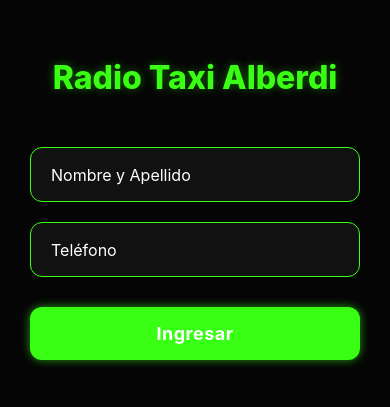
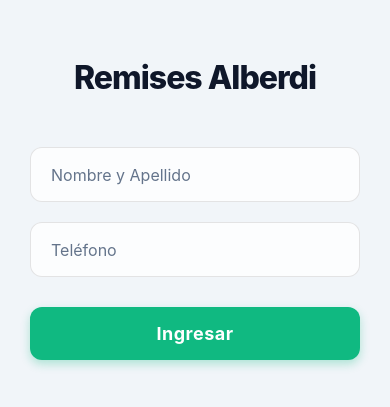
Before and after one commit to desarrolloremisesalberdi-cmyk/Desarrollo-Remises-Alberdi, a React Native app in the folder app-pasajero/: screen /Login in a window 390 px wide. Shown: the part 213-620 px from the top of the page. Built offline with nearby package versions, Linux system fonts and the light colour scheme; no server answers.

Commit message:
feat(app-pasajero): rediseño a tema dinamico claro/oscuro glassmorphism

```diff
--- a/app-pasajero/src/screens/LoginScreen.js
+++ b/app-pasajero/src/screens/LoginScreen.js
@@ -1,5 +1,5 @@
 import React, { useState, useEffect } from 'react';
-import { View, Text, TextInput, TouchableOpacity, StyleSheet, Alert, ActivityIndicator, Platform } from 'react-native';
+import { View, Text, TextInput, TouchableOpacity, StyleSheet, ActivityIndicator, Platform, useColorScheme } from 'react-native';
 
 const API_URL = 'https://taxis-alberdi-backend.onrender.com';
 
@@ -7,6 +7,8 @@ export default function LoginScreen({ navigation }) {
   const [nombre, setNombre] = useState('');
   const [telefono, setTelefono] = useState('');
   const [loading, setLoading] = useState(false);
+  const isDarkMode = useColorScheme() === 'dark';
+  const theme = isDarkMode ? darkTheme : lightTheme;
 
   useEffect(() => {
     if (Platform.OS === 'web') {
@@ -49,30 +51,32 @@ export default function LoginScreen({ navigation }) {
   };
 
   return (
-    <View style={styles.container}>
-      <Text style={styles.title}>Radio Taxi Alberdi</Text>
+    <View style={[styles.container, { backgroundColor: theme.bg }]}>
+      <Text style={[styles.title, { color: theme.text }]}>Remises Alberdi</Text>
 
       <TextInput
-        style={styles.input}
+        style={[styles.input, { backgroundColor: theme.cardBg, borderColor: theme.border, color: theme.text }]}
         placeholder="Nombre y Apellido"
+        placeholderTextColor={theme.placeholder}
         value={nombre}
         onChangeText={setNombre}
       />
       <TextInput
-        style={styles.input}
+        style={[styles.input, { backgroundColor: theme.cardBg, borderColor: theme.border, color: theme.text }]}
         placeholder="Teléfono"
+        placeholderTextColor={theme.placeholder}
         keyboardType="phone-pad"
         value={telefono}
         onChangeText={setTelefono}
       />
 
       <TouchableOpacity
-        style={styles.button}
+        style={[styles.button, { backgroundColor: theme.accent }]}
         onPress={handleLogin}
         disabled={loading}
       >
         {loading ? (
-          <ActivityIndicator color="white" />
+          <ActivityIndicator color="#fff" />
         ) : (
           <Text style={styles.buttonText}>Ingresar</Text>
         )}
@@ -81,44 +85,55 @@ export default function LoginScreen({ navigation }) {
   );
 }
 
+const darkTheme = {
+  bg: '#0f172a',
+  cardBg: 'rgba(30, 41, 59, 0.7)',
+  border: 'rgba(255, 255, 255, 0.1)',
+  text: '#f8fafc',
+  placeholder: '#94a3b8',
+  accent: '#10b981', // Verde Esmeralda (Cliente)
+};
+
+const lightTheme = {
+  bg: '#f1f5f9',
+  cardBg: 'rgba(255, 255, 255, 0.8)',
+  border: 'rgba(0, 0, 0, 0.1)',
+  text: '#0f172a',
+  placeholder: '#64748b',
+  accent: '#10b981',
+};
+
 const styles = StyleSheet.create({
   container: {
     flex: 1,
     padding: 30,
     justifyContent: 'center',
-    backgroundColor: '#050505',
   },
   title: {
     fontSize: 32,
     fontWeight: '800',
     textAlign: 'center',
     marginBottom: 50,
-    color: '#39ff14',
-    textShadowColor: 'rgba(57, 255, 20, 0.4)',
-    textShadowOffset: { width: 0, height: 0 },
-    textShadowRadius: 10
+    letterSpacing: -1,
   },
   input: {
     height: 55,
-    backgroundColor: '#111',
-    borderColor: '#39ff14',
     borderWidth: 1,
     borderRadius: 12,
     paddingHorizontal: 20,
     marginBottom: 20,
     fontSize: 16,
-    color: '#fff'
   },
   button: {
-    backgroundColor: '#39ff14',
     paddingVertical: 16,
     borderRadius: 12,
     alignItems: 'center',
     marginTop: 10,
-    shadowColor: '#39ff14',
-    shadowOffset: { width: 0, height: 0 },
-    shadowOpacity: 0.6,
-    shadowRadius: 10
+    shadowColor: '#10b981',
+    shadowOffset: { width: 0, height: 4 },
+    shadowOpacity: 0.3,
+    shadowRadius: 10,
+    elevation: 5,
   },
   buttonText: {
     color: '#fff',
--- a/app-pasajero/src/screens/MapScreen.web.js
+++ b/app-pasajero/src/screens/MapScreen.web.js
@@ -1,5 +1,5 @@
 import React, { useState, useEffect } from 'react';
-import { View, StyleSheet, Text, TouchableOpacity, Alert } from 'react-native';
+import { View, StyleSheet, Text, TouchableOpacity, useColorScheme } from 'react-native';
 import { io } from 'socket.io-client';
 
 const API_URL = 'https://taxis-alberdi-backend.onrender.com';
@@ -11,6 +11,9 @@ export default function MapScreen({ route }) {
 
   // Recibir el usuario desde el Login (si existe)
   const user = route?.params?.user || { id: null, nombre: 'Invitado' };
+
+  const isDarkMode = useColorScheme() === 'dark';
+  const theme = isDarkMode ? darkTheme : lightTheme;
 
   useEffect(() => {
     socket.on('ride_accepted', (data) => {
@@ -62,24 +65,24 @@ export default function MapScreen({ route }) {
   };
 
   return (
-    <View style={styles.container}>
-      <View style={styles.mapPlaceholder}>
+    <View style={[styles.container, { backgroundColor: theme.bg }]}>
+      <View style={[styles.mapPlaceholder, { backgroundColor: theme.cardBg }]}>
         <iframe
           title="Mapa de Casilda"
           src="https://www.openstreetmap.org/export/embed.html?bbox=-61.19,-33.06,-61.14,-33.02&layer=mapnik"
           style={{ width: '100%', height: '100%', border: 0 }}
         />
         {estadoViaje && (
-          <View style={styles.statusCard}>
-            <Text style={styles.statusText}>{estadoViaje}</Text>
+          <View style={[styles.statusCard, { backgroundColor: theme.cardBg, borderColor: theme.border }]}>
+            <Text style={[styles.statusText, { color: theme.accent }]}>{estadoViaje}</Text>
           </View>
         )}
       </View>
 
-      <View style={styles.bottomCard}>
-        <Text style={styles.title}>¿A dónde vas, {user.nombre}?</Text>
+      <View style={[styles.bottomCard, { backgroundColor: theme.cardBg, borderTopColor: theme.border }]}>
+        <Text style={[styles.title, { color: theme.text }]}>¿A dónde vas, {user.nombre}?</Text>
         <TouchableOpacity
-          style={[styles.button, estadoViaje ? { backgroundColor: '#28a745'} : {}]}
+          style={[styles.button, estadoViaje ? { backgroundColor: '#10b981'} : { backgroundColor: theme.accent }]}
           onPress={pedirTaxi}
           disabled={solicitando || estadoViaje}
         >
@@ -92,89 +95,82 @@ export default function MapScreen({ route }) {
   );
 }
 
+const darkTheme = {
+  bg: '#0f172a',
+  cardBg: 'rgba(30, 41, 59, 0.95)',
+  border: 'rgba(255, 255, 255, 0.1)',
+  text: '#f8fafc',
+  accent: '#10b981', // Verde Esmeralda (Cliente)
+};
+
+const lightTheme = {
+  bg: '#f1f5f9',
+  cardBg: 'rgba(255, 255, 255, 0.95)',
+  border: 'rgba(0, 0, 0, 0.1)',
+  text: '#0f172a',
+  accent: '#10b981',
+};
+
 const styles = StyleSheet.create({
   container: {
     flex: 1,
-    backgroundColor: '#050505',
   },
   mapPlaceholder: {
     flex: 1,
     justifyContent: 'center',
     alignItems: 'center',
-    backgroundColor: '#111',
-  },
-  placeholderText: {
-    fontSize: 16,
-    color: '#888',
-    textAlign: 'center',
-    fontWeight: '500',
   },
   statusCard: {
     position: 'absolute',
     top: 50,
     alignSelf: 'center',
-    backgroundColor: 'rgba(20, 20, 22, 0.95)',
     paddingHorizontal: 24,
     paddingVertical: 16,
     borderRadius: 30,
-    shadowColor: '#39ff14',
+    shadowColor: '#10b981',
     shadowOpacity: 0.2,
     shadowOffset: { width: 0, height: 4 },
     shadowRadius: 10,
     elevation: 5,
     borderWidth: 1,
-    borderColor: 'rgba(57, 255, 20, 0.2)',
   },
   statusText: {
     fontWeight: '700',
     fontSize: 16,
-    color: '#39ff14',
     textAlign: 'center',
   },
   bottomCard: {
     position: 'absolute',
     bottom: 0,
     width: '100%',
-    backgroundColor: 'rgba(20, 20, 22, 0.95)',
     padding: 25,
     borderTopLeftRadius: 24,
     borderTopRightRadius: 24,
-    shadowColor: '#39ff14',
+    shadowColor: '#10b981',
     shadowOffset: { width: 0, height: -5 },
     shadowOpacity: 0.1,
     shadowRadius: 15,
     elevation: 10,
     borderTopWidth: 1,
-    borderTopColor: 'rgba(57, 255, 20, 0.2)',
   },
   title: {
     fontSize: 22,
     fontWeight: '800',
-    marginBottom: 10,
-    color: '#fff',
-  },
-  subtitle: {
-    fontSize: 15,
-    color: '#ccc',
     marginBottom: 20,
+    letterSpacing: -0.5,
   },
   button: {
-    backgroundColor: '#39ff14',
     padding: 18,
     borderRadius: 12,
     alignItems: 'center',
-    shadowColor: '#39ff14',
+    shadowColor: '#10b981',
     shadowOffset: { width: 0, height: 4 },
     shadowOpacity: 0.3,
     shadowRadius: 8,
     elevation: 5,
   },
-  buttonDisabled: {
-    backgroundColor: '#333',
-    shadowOpacity: 0,
-  },
   buttonText: {
-    color: '#000',
+    color: '#fff',
     fontSize: 16,
     fontWeight: '800',
     letterSpacing: 0.5,
```
Also changed, not shown: app-pasajero/src/screens/MapScreen.js (+51 -26 lines).
